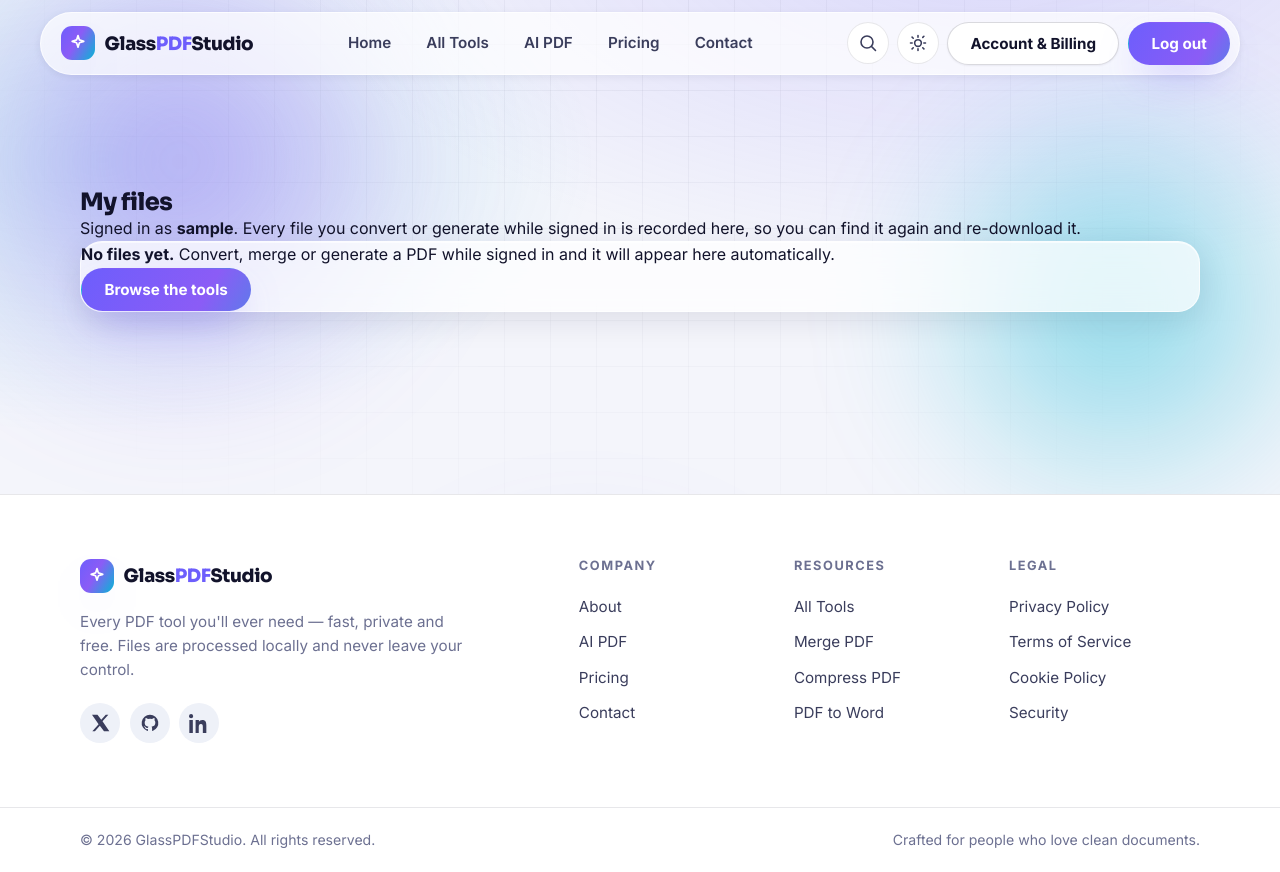
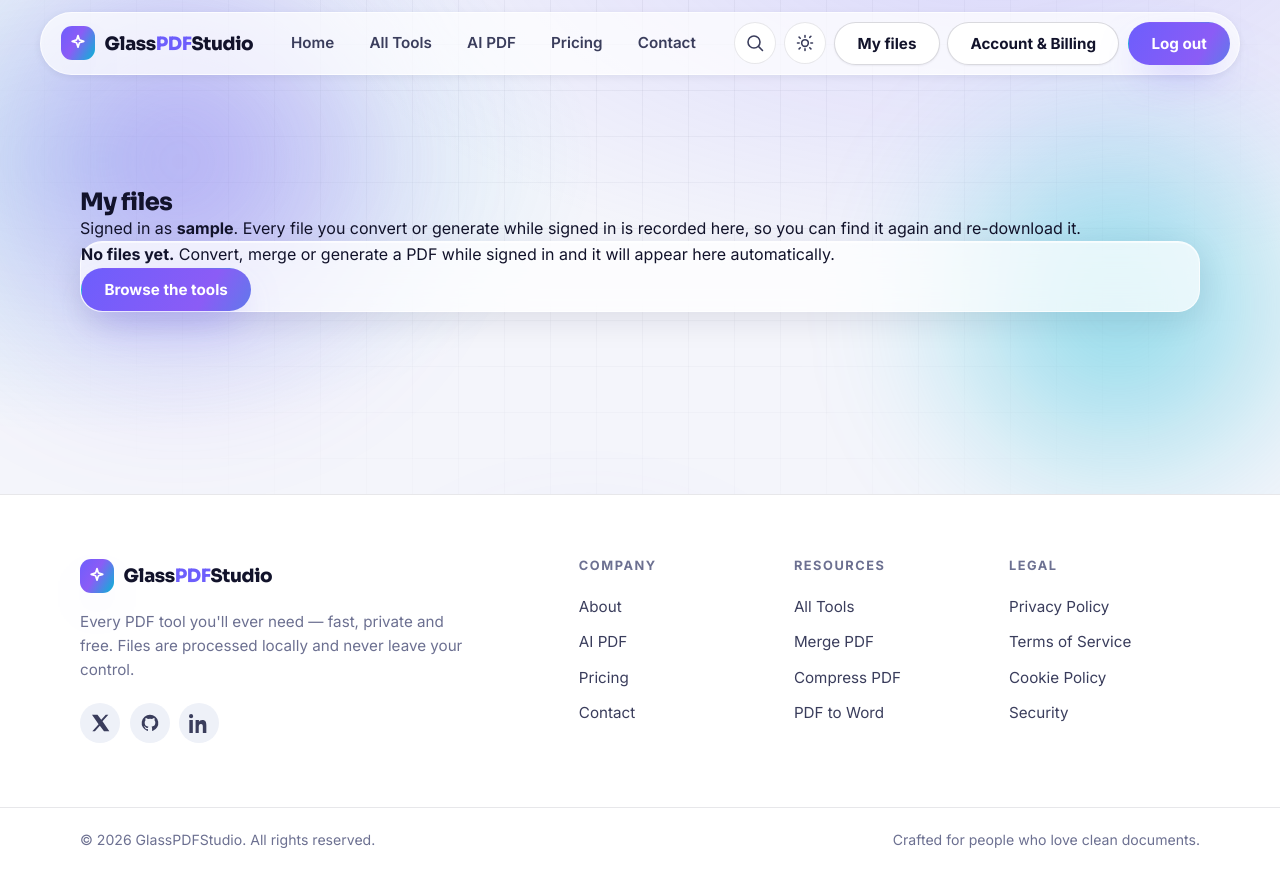
Before and after one commit to ToheedJutt/glasspdfstudio, a Flask app: page /auth/account in a window 1280 px wide. Run offline with Flask 3, Linux system fonts and the light colour scheme; the visitor is signed in with stand-in values (Sample User, id 1); data that the repository does not hold is empty; some libraries are stand-ins or nearby versions.

Commit message:
Add My files link to the signed-in nav

```diff
--- a/GlassPDFStudio/templates/layout.html
+++ b/GlassPDFStudio/templates/layout.html
@@ -72,6 +72,9 @@
 
         {% if session.get('user') %}
           {# Shown when user IS logged in #}
+          <a class="btn btn--ghost nav-history" href="{{ url_for('auth.account') }}">
+            My files
+          </a>
           <a class="btn btn--ghost nav-account" href="{{ url_for('home.pricing') }}">
             Account & Billing
           </a>
```
